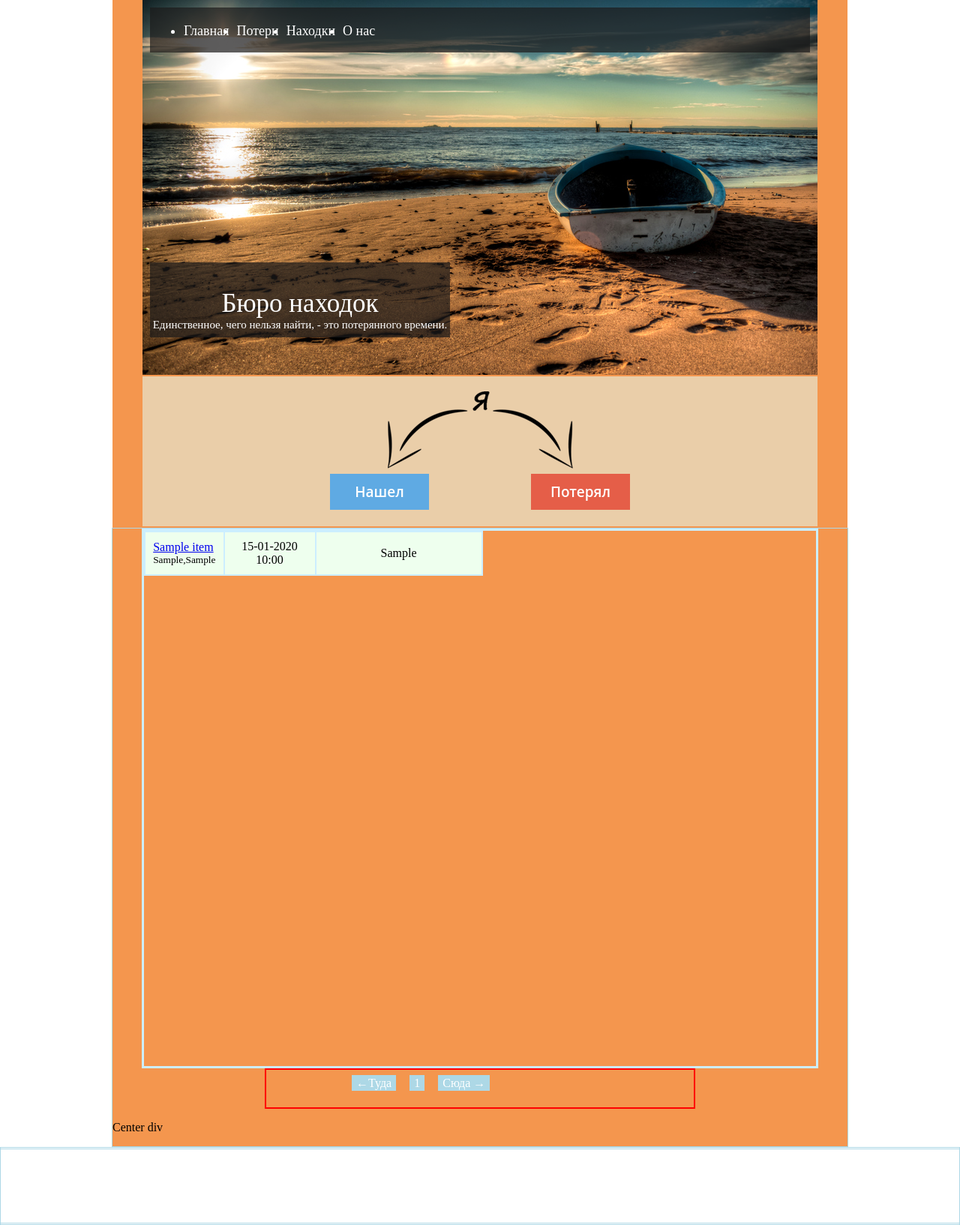
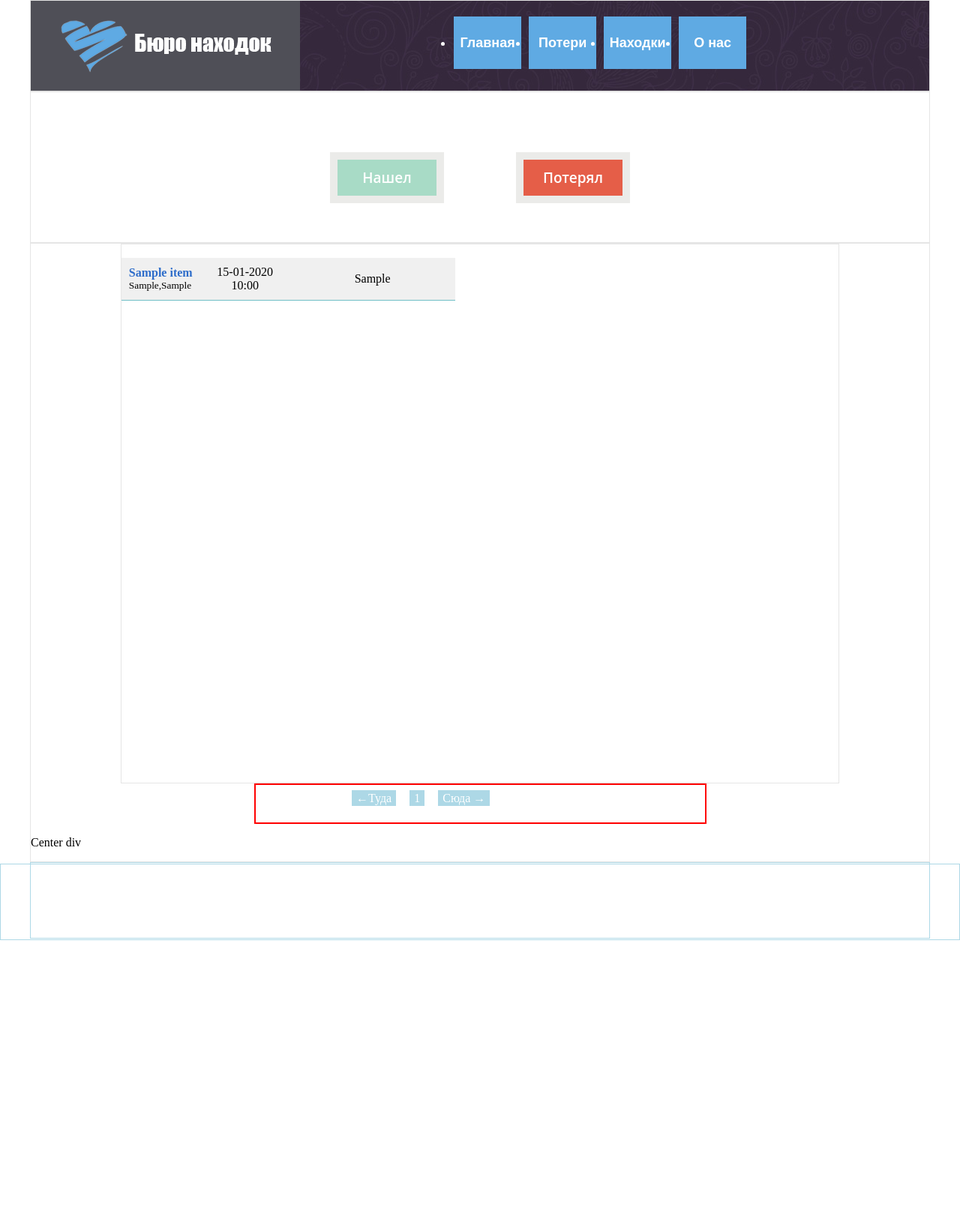
Before and after one commit to Befelith/buro, a PHP site: page /?page=1 in a window 1280 px wide. Shown: the whole page at 75% size. After the commit the page ends 1254 px from the top, so only its background shows below. Run offline with PHP 8.4, Linux system fonts and the light colour scheme; tables that the repository leaves empty or names only in its code hold one stand-in row (values such as "Sample post").

Commit message:
Работаю над более простым дизайном

```diff
--- /dev/null
+++ b/Lodka_version_lol.txt
@@ -0,0 +1 @@
+width:900 =\
--- a/www/index.php
+++ b/www/index.php
@@ -6,7 +6,7 @@
      {
             margin: 0 auto; /*это чтоб центрировать контент при превышении max-width*/
             min-width: 980px;
-            max-width: 1400px;
+            max-width: 1200px;
      }
 
      html, body {margin:0;height:100%;}
@@ -14,32 +14,24 @@
      /*http://www.templatemonster.com/ru/demo/42626.html сделать хедер как здесь*/
      #header {
          position:relative;
-         width:980px;
-         height:500px;
-         /*border: 1px solid #add8e6;*/
-
-         background:url(images/header_487.png) no-repeat;
-         background-color: #f4964e;
-         background-position:center;
+         /*width:980px;*/
+         height:200px;
+         border: 1px solid #E5E5E5;/*#add8e6;*/
          margin: 0 auto;
      }
      /*#header_image {position:absolute;left:50%;width:900px;height:500px;border: 1px solid #add8e6;background:url(images/header_487.png) no-repeat;}*/
-     #slogan{position:absolute;top:350px;left:50px;width: 400px; height: 100px;background-image: url(images/slogan_bg.png);}
-     #menu_div{position:absolute;top:10px;left:50px;width: 880px; height: 60px;background-image: url(images/slogan_bg.png);}
-     #menu li{color: white;float:left;font-size: 18px;margin:5px;}
-     #menu li a:link, #menu li a:visited {color: white;text-decoration: none;}
-     #menu li:visited{color: white;}
+
      #functionality
      {
          position: relative;
-         /*border: 1px solid blue;*/
+         border: 1px solid #E5E5E5;
          margin: 0 auto; /*это чтоб центрировать контент при превышении max-width*/
-         width: 980px; /*можно везде поставить auto!*/
+         /*width: 980px; *//*можно везде поставить auto!*/
          height: 200px;
          /*background-color: #ff8850;*//* reactor*/
-         background-color: #f4964e;;
-         border-top: 2px solid #f4964e;;
-         border-bottom: 2px solid #f4964e;;
+         /*background-color: #f4964e;;*/
+         /*border-top: 2px solid #f4964e;;*/
+         /*border-bottom: 2px solid #f4964e;;*/
          /*margin-top: 3px;*/
          /*margin-bottom: 3px;*/
 
@@ -51,30 +43,31 @@
          margin: 0 auto; /*это чтоб центрировать контент при превышении max-width*/
          width: 900px; /*можно везде поставить auto!*/
          height: 200px;
-         background:url(images/iam.png) no-repeat;
+         /*background:url(images/iam.png) no-repeat;*/
          background-position:top;
-         background-color: #eacea9;
+         /*background-color: #eacea9;*/
      }
      .button_found
      {
          position:absolute;
-         top:130px;
+         top:80px;
          left:250px;
          border: none;
          float: none;
          display: block;
          width: 100px;
          padding: 8px 16px !important;
-         background: #5FAAE3;
+         background:#a8dbc6; /*#5FAAE3;*/
          color: #fff !important;
          font: 600 19px/32px 'Open Sans', sans-serif;
          text-align: center;
          text-decoration: none;
+         border: 10px solid #ebebe9;
      }
      .button_lost
      {
          position:absolute;
-         top:130px;
+         top:80px;
          right:250px;
          border: none;
          float: none;
@@ -86,11 +79,18 @@
          font: 600 19px/32px 'Open Sans', sans-serif;
          text-align: center;
          text-decoration: none;
+         border: 10px solid #ebebe9;
      }
 
      /*#left {float:left;width:200px;border: 1px solid #add8e6;}*/
      /*#right {float:right;width:200px;border: 1px solid #add8e6;}*/
-     #center {margin: 0 auto;border: 1px solid #add8e6;min-width: 570px;width: 980px;background-color: #f4964e;}
+     #center {
+         margin: 0 auto;
+         border: 1px solid #E5E5E5;
+         min-width: 570px;
+         /*width: 980px;*/
+         /*background-color: #f4964e;*/
+     }
      #spacer {height:100px;border: 1px solid #add8e6;}
      #footer {height:100px;margin-top:-100px;border: 1px solid #add8e6;}
      .clear {clear:both;}
@@ -101,15 +101,33 @@
      {
          height:90%;
          table-layout:fixed;
-         width: 92%;
+         width: 80%;
          margin: 0 auto;
          display: block;
          word-wrap: break-word;
+         border:1px solid #E5E5E5;
+         border-collapse: separate;
+         border-spacing: 0px 10px;
+
      }
      .date_width { width: 100px; }
      .cat_width { width: 200px; }
-     .td_even{border: 2px solid #cef;background-color: #efe;padding:10px;}
-     .td_odd{border: 2px solid #cef;background-color: #def;padding:10px;}
+     /*.td_even{background-color: #F0F0F0;padding:10px;border-bottom: 1px solid #6fbec6;border-top: 10px solid white;}*/
+     /*.td_even a{text-decoration: none;}*/
+     /*.td_even a:link,.td_even a:visited{color: #2e6dca;font-weight: bold;}*/
+
+     /*.td_odd{background-color: #F0F0F0;padding:10px;border-bottom: 1px solid #6fbec6;border-bottom: 1px solid #6fbec6;border-top: 10px solid white;}*/
+     /*.td_odd a{text-decoration: none;}*/
+     /*.td_odd a:link,.td_odd a:visited{color: #2e6dca;font-weight: bold;}*/
+     .main-table td{background-color: #F0F0F0;padding:10px; border-bottom: 1px solid #6fbec6;border-top: 8px solid white;}
+     .main-table td a{text-decoration: none;}
+     .main-table td a:link,.td_even a:visited{color: #2e6dca;font-weight: bold;}
+
+     th {
+         background: #ccc; /* Цвет фона */
+         text-align: left; /* Выравнивание по левому краю */
+     }
+
      .nav-pages {list-style-type:none;} /*-ul*/
      .nav-pages li {float:left;padding: 4px; margin: 5px;}
      .nav-color:link, .nav-color:visited {color: blue;}
@@ -117,26 +135,45 @@
      #page-navigation {border: 2px solid red; height:10%;overflow: hidden;min-width: 570px;min-height:50px;height:50px;width: 50%; margin: 0 auto;display: block;} /*pagination div*/
      #page-navigation ul{width:400px;margin:0px auto;}
 
+     #top_section
+     {
+         position: relative;
+         height: 120px;
+         border: 1px solid #E5E5E5;
+         background: url("images/body-bg.jpg");
+         /*background: url(images/body-bg.jpg);*/
+         /*background: #efe;*/
+     }
+     #logo{width: 30%;height:120px;position: absolute; leftt:0px;color:white;background: url(images/logo_blue.png) no-repeat center;background-color: #4F4F57;}
+     #menu {width: 70%;height:120px;position: absolute; right:0px;}
+     #menu ul li{color: white;float:left;font-size: 18px;margin:5px;position: relative;left:20%;}
+     #menu ul li a:link, #menu li a:visited {background: #5FAAE3;color: white;text-decoration: none;display: inline-block;width: 90px;height: 70px;line-height: 70px;text-align: center;
+
+         font-family: 'Open Sans';
+         font-family: sans-serif;
+         font-weight: 600;
+     }
+     #menu ul li a:hover{background: #6fbec6;text-align: center;}
+
     </style>
 </head>
 <body>
 <div id='wrapper'>
-    <div id='header'>
-        <!-- Содержимое хэдэра -->
-        <div id='menu_div'>
-            <ul id='menu'>
+    <div id='top_section'>
+        <div id='logo'>
+            <span style="disp"></span>
+        </div>
+        <div id='menu'>
+            <ul>
                 <li><a href='http://buro/index.php'>Главная</a></li>
                 <li><a href='#'>Потери</a></li>
                 <li><a href='#'>Находки</a></li>
                 <li><a href='#'>О нас</a></li>
             </ul>
         </div>
-            <div id='slogan'>
-                <p style='color: white; font-size: 35px; text-align: center;'>Бюро находок<br><a style="font-size: 15px;">Единственное, чего нельзя найти, - это потерянного времени.</a></p>
-            </div>
-
-
     </div>
+<!--    <div id='header'>-->
+<!--    </div>-->
     <div id="functionality">
         <!--Управление-->
         <div id='choice_wrap'>
@@ -146,11 +183,9 @@
     </div>
 
 <!--        <div id='left'>-->
-<!--            <!-- Содержимое левой колонки -->
 <!--            <p>Left Column</p>-->
 <!--        </div>-->
 <!--        <div id='right'>-->
-<!--            <!-- Содержимое правой колонки -->
 <!--            <p>Right Column</p>-->
 <!--            <p>Right Column</p>-->
 <!--            <p>Right Column</p>-->
--- a/www/lib/main_table.php
+++ b/www/lib/main_table.php
@@ -18,15 +18,17 @@ function createMainTable($result)
 {
     $output_table="";
 
-    $output_table.= "<table class='main-table' style=\"border:3px solid #cef;border-collapse: collapse;\">";
+    $output_table.= "<table class='main-table'>";
     $odd_counter=0;
     while($line = mysql_fetch_array($result,MYSQL_ASSOC))
     {
         $odd_counter++;
         //$output_table.='<col class="col1">';
         $output_table.= "<tr>\n";
+
         if($odd_counter%2!=0)
         {
+            //$output_table.="<th> $odd_counter </th>";
             $output_table.= '<td class="td_even" align="left"><a href="item.php?id='.$line["id_entry"].'">'.$line['title'].'</a>'.'<br>'.'<small>'.$line['region'].','.$line['city'].'</small>'.'</td>';
             $output_table.= '<td class="td_even date_width" align="center">'.today_date($line['date_entry']).'</td>';
             $output_table.= '<td class="td_even cat_width" align="center">'.$line['category'].'</td>';
@@ -37,6 +39,7 @@ function createMainTable($result)
         }
         else
         {
+
             $output_table.= '<td class="td_odd" align="left"><a href="item.php?id='.$line["id_entry"].'">'.$line['title'].'</a>'.'<br>'.'<small>'.$line['region'].','.$line['city'].'</small>'.'</td>';
             $output_table.= '<td class="td_odd date_width" align="center">'.today_date($line['date_entry']).'</td>';
             $output_table.= '<td class="td_odd cat_width" align="center">'.$line['category'].'</td>';
--- a/www/lib/pagination.php
+++ b/www/lib/pagination.php
@@ -5,6 +5,7 @@ function pageNavigator($totalPages,$currentPage)
     {
         //echo "Current Page is: ".$_GET['page'];
         //echo $totalPages. '!!!!!!';
+        if($currentPage==NULL) $currentPage=1;
         $output="";
         $nextPage = $currentPage+1;
         $prevPage = $currentPage-1;
```
Also changed, not shown: www/images/Coeur_Heart_Blue.png (added), www/images/body-bg.jpg (added), www/images/heart.png (added), www/images/heart_logo.png (added), www/images/logo.png (added), www/images/logo_blue.png (added), 2 other files.
